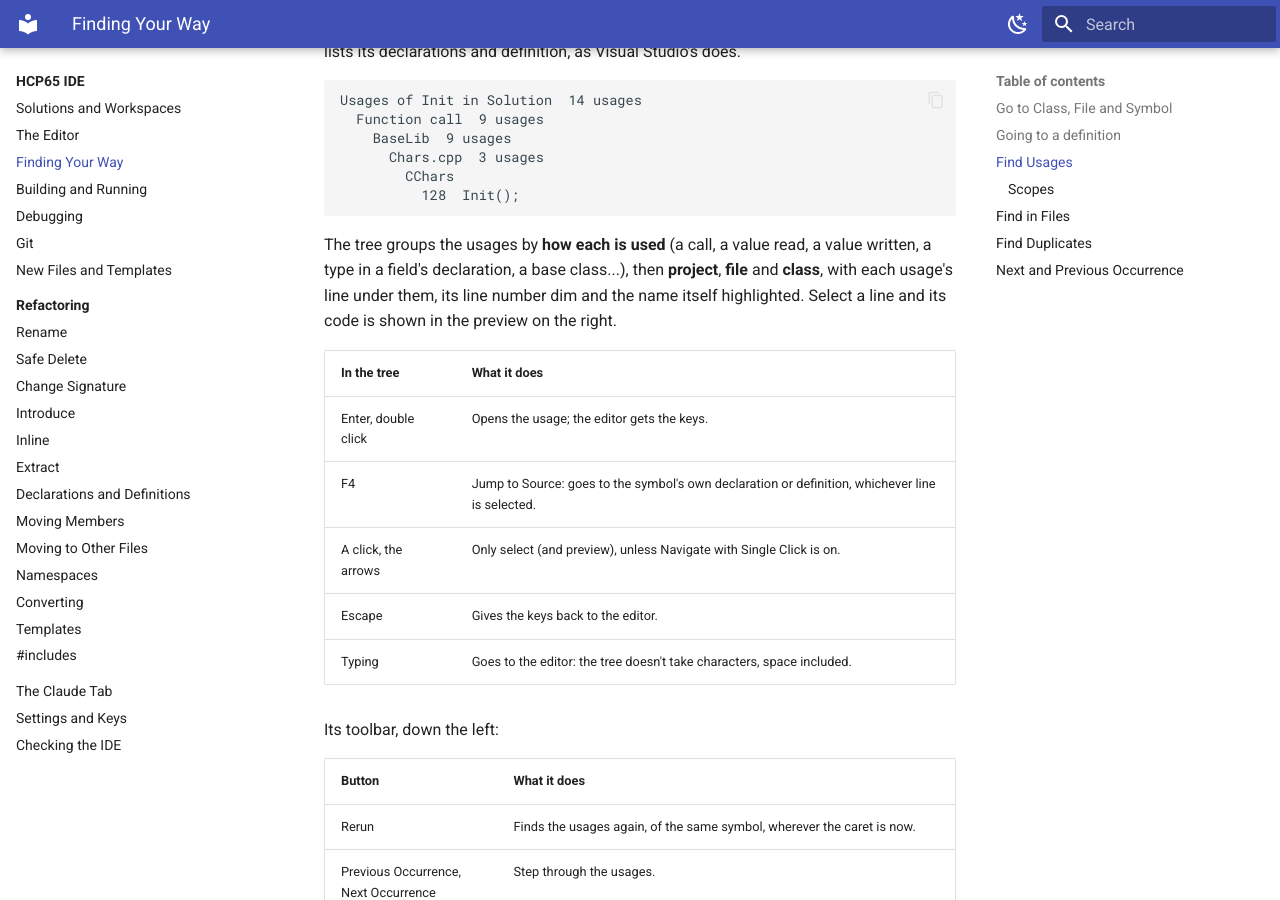
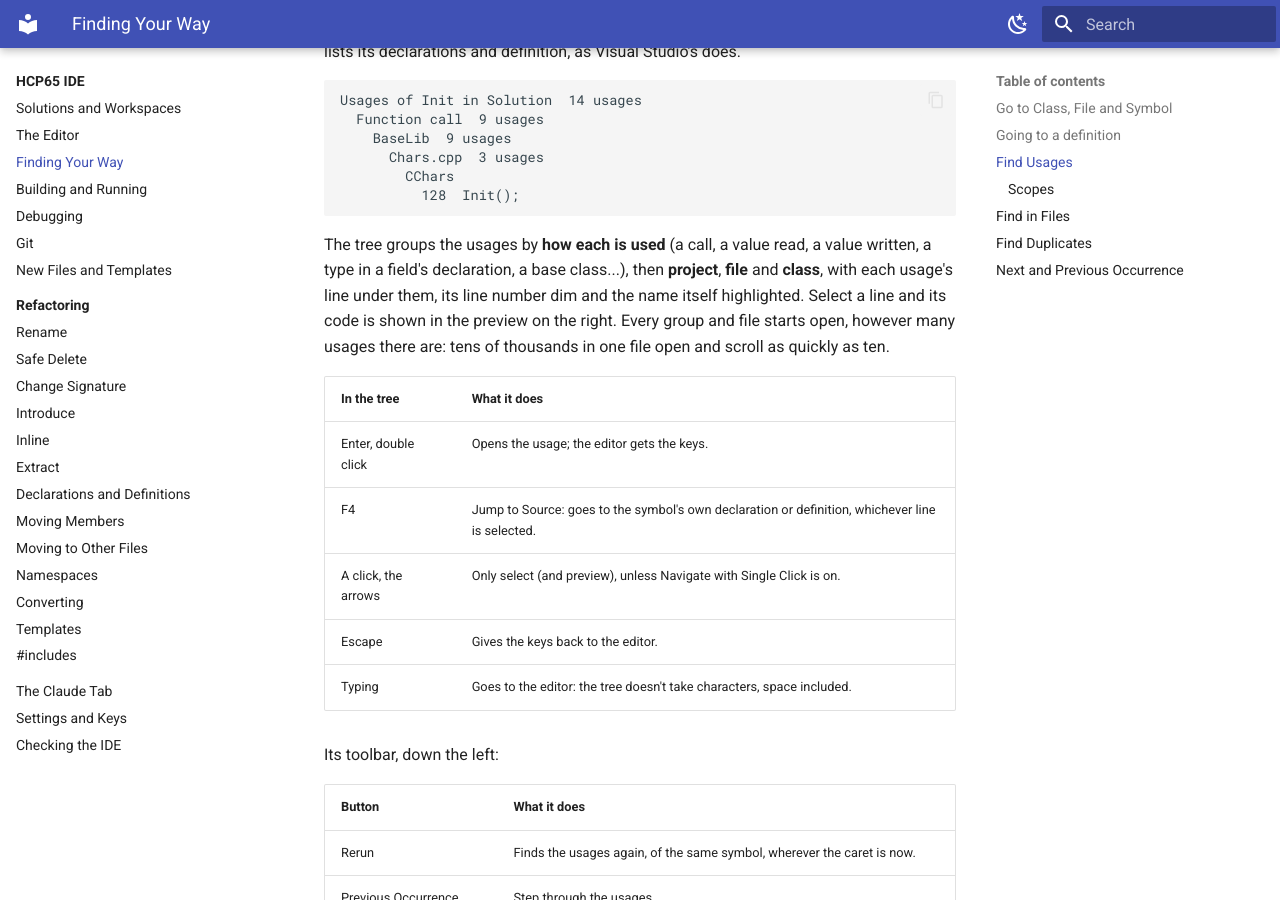
Before and after one commit to andrewpaterson/HCP65, an MkDocs documentation site: the page built from Website/docs/ide/navigation.md, in a window 1280 px wide and 900 px high, scrolled down 1567 px. Built offline with MkDocs 1.6.1 and Material for MkDocs 9.7.7, drawn with Linux system fonts in a browser that asks for light colours; plug-ins that fetch from the network failed and are left out.

Commit message:
The IDE's navigation page: Find Usages' groups and files all start open, however many usages there are (HCP65-IDE's NextIDEWork.txt item 1, the tree's rows in view).

```diff
--- a/Website/docs/ide/navigation.md
+++ b/Website/docs/ide/navigation.md
@@ -56,7 +56,8 @@ Usages of Init in Solution  14 usages
 The tree groups the usages by **how each is used** (a call, a value read, a value written, a type in a
 field's declaration, a base class...), then **project**, **file** and **class**, with each usage's line
 under them, its line number dim and the name itself highlighted.  Select a line and its code is shown in
-the preview on the right.
+the preview on the right.  Every group and file starts open, however many usages there are: tens of
+thousands in one file open and scroll as quickly as ten.
 
 | In the tree | What it does |
 |---|---|
```
